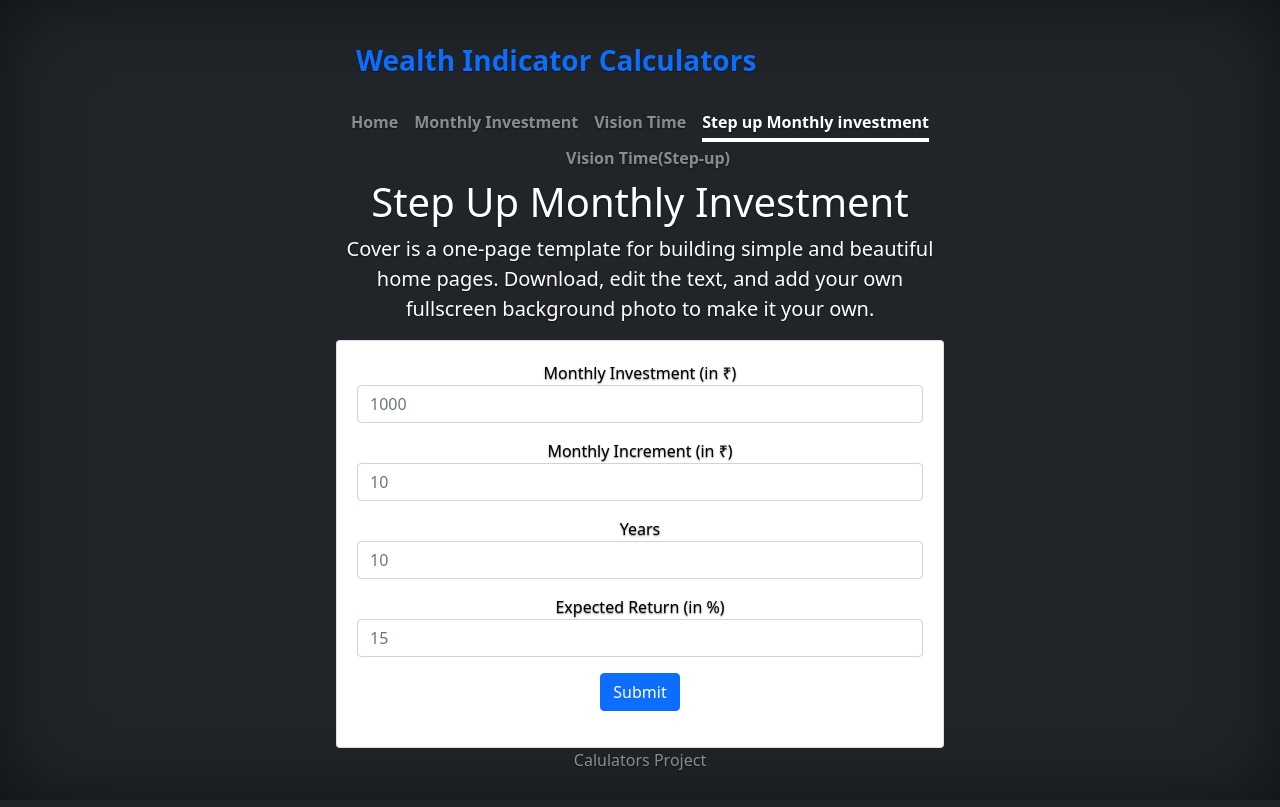
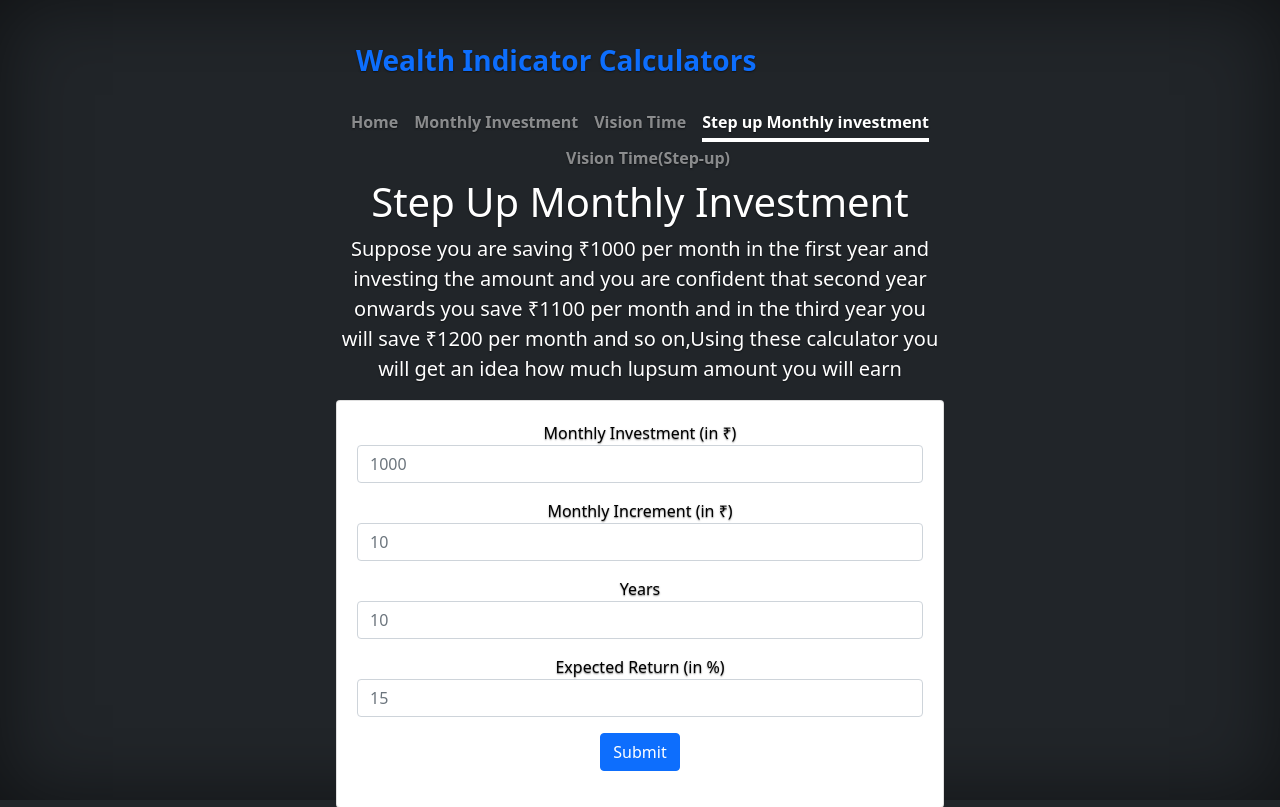
Before and after one commit to Abhi56787/Calculators, a Django app: page /step_up_mon_inv in a window 1280 px wide. Shown: the top 807 px of the page. Run offline with Django 3.2, Linux system fonts and the light colour scheme; some libraries are stand-ins or nearby versions.

Commit message:
Update step_up_mon_inv.html

```diff
--- a/Calculators/templates/step_up_mon_inv.html
+++ b/Calculators/templates/step_up_mon_inv.html
@@ -17,8 +17,8 @@
 
 <main class="px-3">
     <h1>Step Up Monthly Investment</h1>
-    <p class="lead">Cover is a one-page template for building simple and beautiful home pages. Download, edit the text,
-        and add your own fullscreen background photo to make it your own.</p>
+    <p class="lead">Suppose you are saving ₹1000 per month in the first year and investing the amount and you are confident that second year onwards you save ₹1100 per month and in the third year you will save ₹1200 per month and so on,Using these calculator you will get an idea how much lupsum amount you will earn
+    </p>
 
         <!-- Form -->
         <!-- Mon inv, years, expected return -->
```
